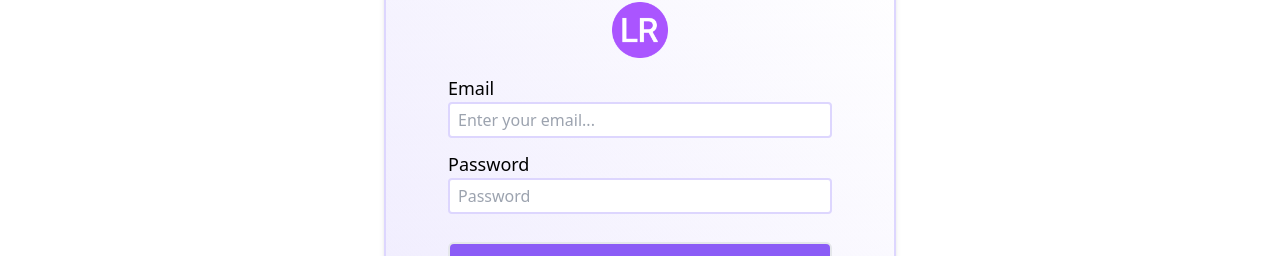
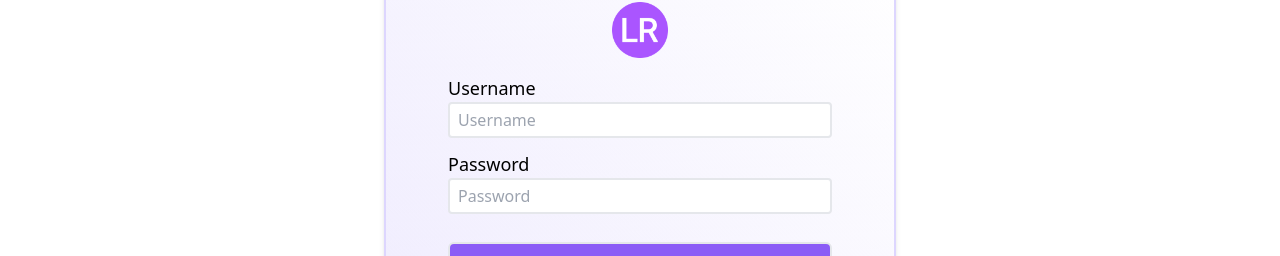
Before and after one commit to LakshanRukantha/typescript-practice, a Next.js app: page /signin in a window 1280 px wide. Shown: the part 176-432 px from the top of the page. Built offline with nearby package versions, Linux system fonts and the light colour scheme; no server answers.

Commit message:
Revert "feat: Implement Advanced Sign In Form Validation & Code Refactor"
This reverts commit 96973f0c33e66fc0b43992c6fc4b2b916f21f4fe.

```diff
--- a/src/app/signin/page.tsx
+++ b/src/app/signin/page.tsx
@@ -3,48 +3,13 @@
 import Image from "next/image";
 import Button from "../components/Button";
 import Link from "next/link";
-import { useForm, SubmitHandler } from "react-hook-form";
 import { signIn, useSession } from "next-auth/react";
 import { useRouter } from "next/navigation";
-import {
-  AiOutlineGoogle,
-  AiFillGithub,
-  AiOutlineWarning,
-} from "react-icons/ai";
-import { yupResolver } from "@hookform/resolvers/yup";
-import userSigninSchema from "../validations/schemas/UserSigninSchema";
-import { useEffect } from "react";
-import { ToastContainer, toast } from "react-toastify";
-import "react-toastify/dist/ReactToastify.css";
-
-type SignInInputs = {
-  email: string;
-  password: string;
-};
+import { AiOutlineGoogle, AiFillGithub } from "react-icons/ai";
 
 const isDevelopment = process.env.NODE_ENV === "development";
 
 const SignIn = () => {
-  // React Hook Form
-  const form = useForm<SignInInputs>({
-    defaultValues: {
-      email: "",
-      password: "",
-    },
-    mode: "onTouched",
-    resolver: yupResolver(userSigninSchema),
-  });
-
-  const { register, handleSubmit, reset, formState } = form;
-  const { errors, isSubmitSuccessful } = formState;
-
-  // Reset Form
-  useEffect(() => {
-    if (isSubmitSuccessful) {
-      reset();
-    }
-  }, [isSubmitSuccessful, reset]);
-
   const session = useSession();
   const router = useRouter();
 
@@ -54,15 +19,7 @@ const SignIn = () => {
     router.push("/profile");
   }
 
-  // SignIn Handler
-  const onSubmit: SubmitHandler<SignInInputs> = async (data) => {
-    toast.warn(`${JSON.stringify(data)}`, {
-      position: toast.POSITION.TOP_CENTER,
-      draggable: false, // Disable dragging & solve error "Unable to preventDefault inside passive event listener invocation." on mobile devices
-    });
-  };
-
-  const handleAuthGoogle = () => {
+  const handleAuth = () => {
     signIn("google", {
       callbackUrl: `${
         isDevelopment ? "http://localhost:3000" : process.env.NEXT_PUBLIC_URL
@@ -72,7 +29,6 @@ const SignIn = () => {
 
   return (
     <div className="my-5 md:my-auto bg-gradient-to-tr from-violet-100 h-full max-w-lg w-full border-2 border-violet-200 shadow-md p-3 rounded-md mx-auto">
-      <ToastContainer />
       <h2 className="text-2xl text-center font-semibold">Sign In</h2>
       <Image
         className="mx-auto w-14 h-14 mt-4"
@@ -81,54 +37,28 @@ const SignIn = () => {
         height={80}
         alt="LR Blog"
       />
-      <form
-        onSubmit={handleSubmit(onSubmit)}
-        className="flex flex-col gap-3 max-w-sm mx-auto my-4"
-        noValidate
-      >
+      <form className="flex flex-col gap-3 max-w-sm mx-auto my-4">
         <div className="flex flex-col">
-          <label className="text-lg" htmlFor="email">
-            Email
+          <label className="text-lg" htmlFor="username">
+            Username
           </label>
           <input
             type="text"
-            placeholder="Enter your email..."
-            className={`border-2 px-2 py-1 rounded text-slate-800 focus:${
-              errors.email ? "border-red-500" : "border-violet-500"
-            } outline-none ${
-              errors.email ? "border-red-500" : "border-violet-200"
-            }`}
-            {...register("email")}
+            placeholder="Username"
+            className="border-2 px-2 py-1 rounded text-slate-800 focus:border-violet-500 outline-none"
           />
-          {errors.email && (
-            <p className="flex items-center gap-1 text-xs text-red-500">
-              <AiOutlineWarning />
-              {errors.email?.message}
-            </p>
-          )}
         </div>
         <div className="flex mb-4 flex-col">
-          <label className="text-lg" htmlFor="email">
+          <label className="text-lg" htmlFor="username">
             Password
           </label>
           <input
-            className={`border-2 px-2 py-1 rounded text-slate-800 focus:${
-              errors.password ? "border-red-500" : "border-violet-500"
-            } outline-none ${
-              errors.password ? "border-red-500" : "border-violet-200"
-            }`}
+            className="border-2 px-2 py-1 rounded text-slate-800 focus:border-violet-500 outline-none"
             type="password"
             placeholder="Password"
-            {...register("password")}
           />
-          {errors.password && (
-            <p className="flex items-center gap-1 text-xs text-red-500">
-              <AiOutlineWarning />
-              {errors.password?.message}
-            </p>
-          )}
         </div>
-        <Button title="Sign In" type="submit" priority="primary" />
+        <Button title="Sign In" priority="primary" />
         <span className="text-right text-sm mt-1">
           Don&apos;t have an account?{" "}
           <Link className="text-blue-500" href={"/signup"}>
@@ -144,7 +74,7 @@ const SignIn = () => {
       <div className="flex flex-col max-w-sm mx-auto gap-4 my-4">
         <Button
           hasAction={true}
-          taskFunc={handleAuthGoogle}
+          taskFunc={handleAuth}
           title="Continue with Google"
           icon={<AiOutlineGoogle className="text-xl" />}
           priority="secondary"
--- a/src/app/signup/page.tsx
+++ b/src/app/signup/page.tsx
@@ -4,8 +4,8 @@ import Image from "next/image";
 import Button from "../components/Button";
 import Link from "next/link";
 import { useForm, SubmitHandler } from "react-hook-form";
-import userSignupSchema from "../validations/schemas/UserSignupSchema";
 import { yupResolver } from "@hookform/resolvers/yup";
+import * as yup from "yup";
 import { useSession } from "next-auth/react";
 import { useRouter } from "next/navigation";
 import { AiOutlineWarning } from "react-icons/ai";
@@ -21,6 +21,41 @@ type Inputs = {
   confirmPassword: string;
 };
 
+// Yup Validation Schema
+
+const schema = yup.object().shape({
+  firstName: yup
+    .string()
+    .required("First name is required")
+    .min(2, "First name must be at least 2 characters")
+    .max(50, "First name can be at most 25 characters"),
+
+  lastName: yup
+    .string()
+    .required("Last name is required")
+    .min(2, "Last name must be at least 2 characters")
+    .max(50, "Last name can be at most 25 characters"),
+
+  email: yup
+    .string()
+    .required("Email is required")
+    .email("Invalid email format"),
+
+  password: yup
+    .string()
+    .required("Password is required")
+    .min(8, "Password must be at least 8 characters")
+    .matches(
+      /^(?=.*[A-Z])(?=.*[a-z])(?=.*\d).+$/,
+      "Password must contain at least one uppercase letter, one lowercase letter, and one number"
+    ),
+
+  confirmPassword: yup
+    .string()
+    .required("Please confirm your password")
+    .oneOf([yup.ref("password")], "Passwords must match"),
+});
+
 const SignUp = () => {
   // React Hook Form
   const form = useForm<Inputs>({
@@ -32,9 +67,8 @@ const SignUp = () => {
       confirmPassword: "",
     },
     mode: "onTouched",
-    resolver: yupResolver(userSignupSchema),
+    resolver: yupResolver(schema),
   });
-
   const { register, handleSubmit, reset, formState } = form;
   const { errors, isSubmitSuccessful } = formState;
 
@@ -55,7 +89,7 @@ const SignUp = () => {
     router.push("/profile");
   }
 
-  // SignUp Handler
+  // Submit Handler
   const onSubmit: SubmitHandler<Inputs> = async (data) => {
     const response = await fetch("/api/signup", {
       method: "POST",
@@ -99,7 +133,6 @@ const SignUp = () => {
       <form
         onSubmit={handleSubmit(onSubmit)}
         className="flex flex-col gap-3 max-w-md mx-auto my-4"
-        noValidate
       >
         <div className="flex flex-col sm:flex-row w-full gap-3">
           <div className="flex flex-1 flex-col">
--- a/src/app/validations/schemas/UserSigninSchema.ts
+++ /dev/null
@@ -1,19 +0,0 @@
-import * as yup from "yup";
-
-const userSigninSchema = yup.object().shape({
-  email: yup
-    .string()
-    .required("Email is required")
-    .email("Invalid email format"),
-
-  password: yup
-    .string()
-    .required("Password is required")
-    .min(8, "Password must be at least 8 characters")
-    .matches(
-      /^(?=.*[A-Z])(?=.*[a-z])(?=.*\d).+$/,
-      "Password must contain at least one uppercase letter, one lowercase letter, and one number"
-    ),
-});
-
-export default userSigninSchema;
--- a/src/app/validations/schemas/UserSignupSchema.ts
+++ /dev/null
@@ -1,36 +0,0 @@
-import * as yup from "yup";
-
-const userSignupSchema = yup.object().shape({
-    firstName: yup
-      .string()
-      .required("First name is required")
-      .min(2, "First name must be at least 2 characters")
-      .max(50, "First name can be at most 25 characters"),
-
-    lastName: yup
-      .string()
-      .required("Last name is required")
-      .min(2, "Last name must be at least 2 characters")
-      .max(50, "Last name can be at most 25 characters"),
-
-    email: yup
-      .string()
-      .required("Email is required")
-      .email("Invalid email format"),
-
-    password: yup
-      .string()
-      .required("Password is required")
-      .min(8, "Password must be at least 8 characters")
-      .matches(
-        /^(?=.*[A-Z])(?=.*[a-z])(?=.*\d).+$/,
-        "Password must contain at least one uppercase letter, one lowercase letter, and one number"
-      ),
-
-    confirmPassword: yup
-      .string()
-      .required("Please confirm your password")
-      .oneOf([yup.ref("password")], "Passwords must match"),
-  });
-
-  export default userSignupSchema;
```
